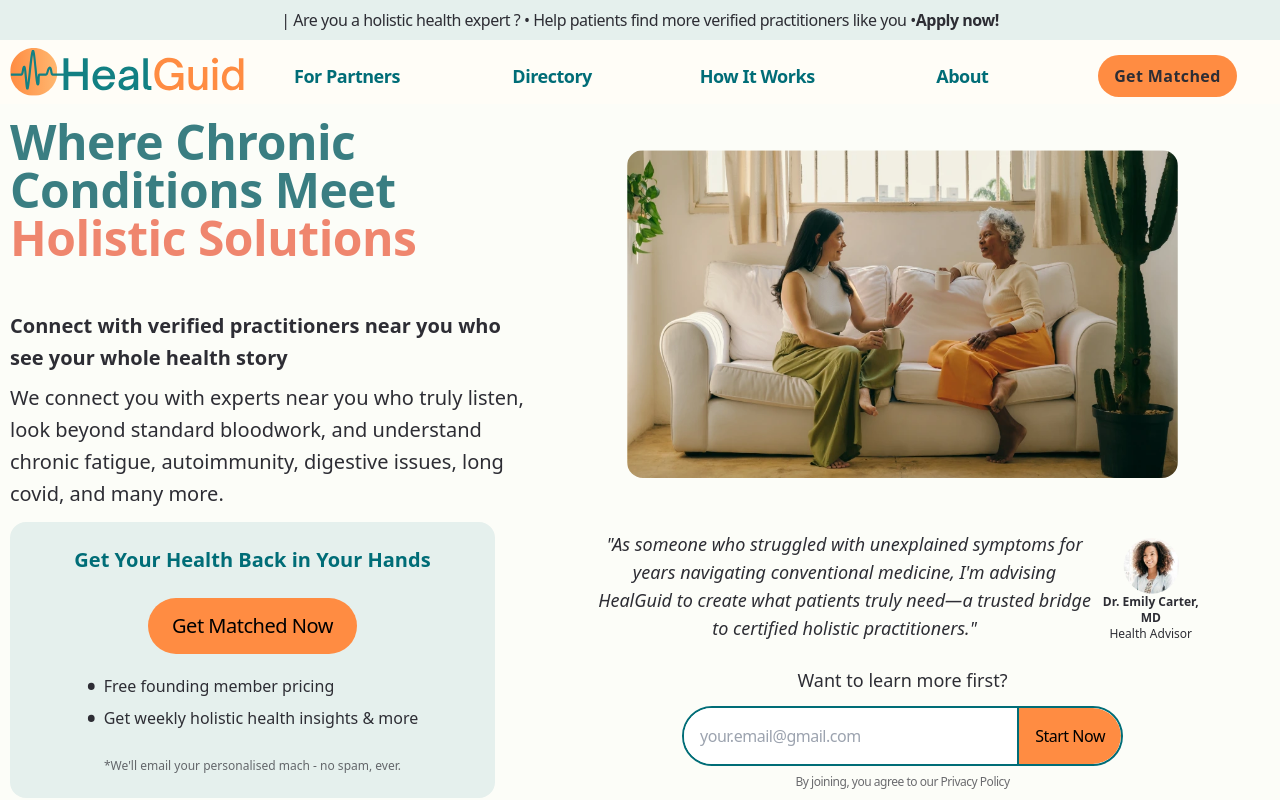
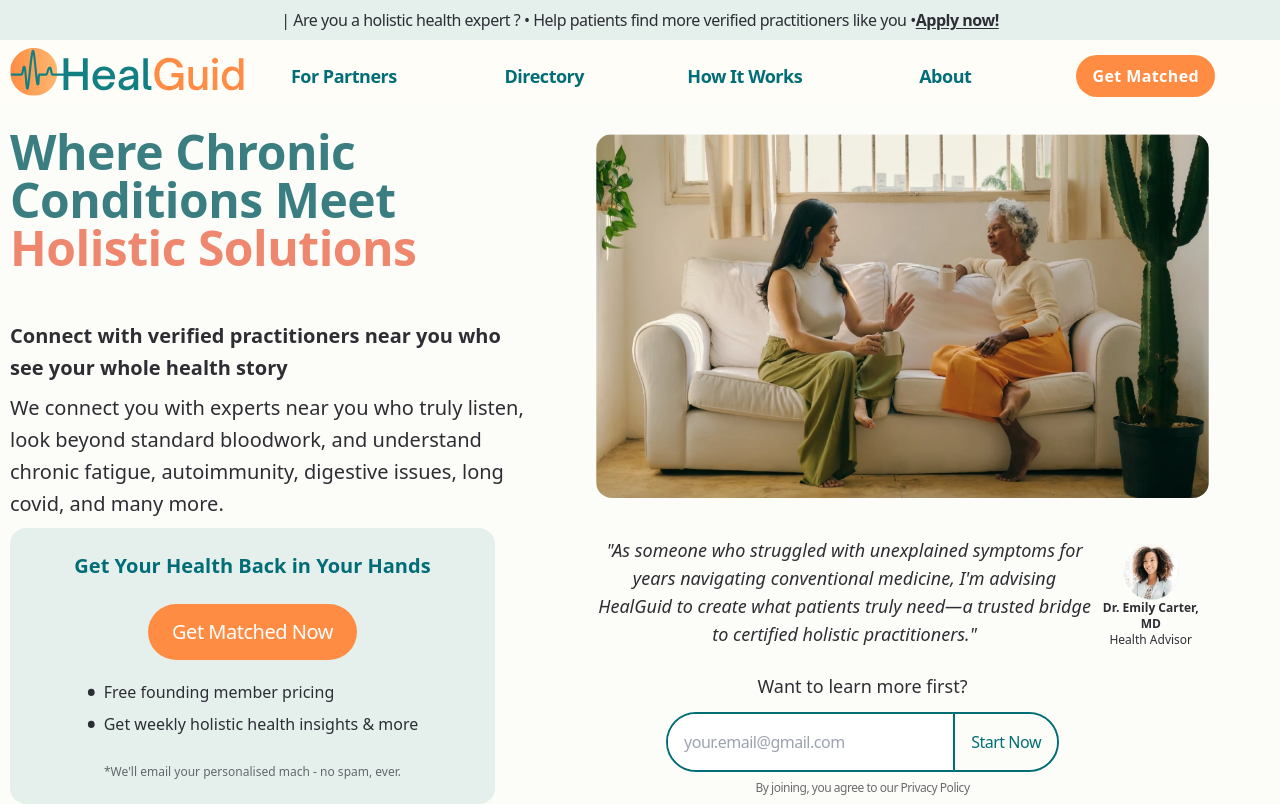
Before and after one commit to Danielvermel/helaguid-next, a Next.js app: page / in a window 1280 px wide. Shown: the top 804 px of the page. Built offline with nearby package versions, Linux system fonts and the light colour scheme.

Commit message:
fix some issues on css

```diff
--- a/src/components/sections/Header.jsx
+++ b/src/components/sections/Header.jsx
@@ -142,11 +142,11 @@ const Header = ({ data }) => {
                 className={clsx(
                     "fixed xs:bg-b13 top-0 left-0 z-10 w-full transition-all duration-500 max-lg:py-4 max-sm:py-0",
                     hasScrolled ? "pt-2 pb-2" : "",
-                    data?.type?.includes("partner") ? "pt-6 pb-6" : "pt-12 pb-0",
+                    data?.type?.includes("partner") ? "pt-12 pb-0" : "pt-12 pb-0",
                     hasScrolled && "backdrop-blur-[24px] shadow-box"
                 )}
             >
-                <div className="container flex h-14 items-center max-lg:px-5">
+                <div className="container flex h-14 items-center max-lg:px-5 lg:pr-6 2xl:pr-12">
                     <a className="max-lg:flex-1 cursor-pointer z-2" href="/">
                         <Head>
                             <script type="application/ld+json">{JSON.stringify(jsonLdHeader.logo)}</script>
@@ -176,7 +176,7 @@ const Header = ({ data }) => {
                                     <li className="nav-li">
                                         <Button
                                             containerClassName="bg-s1 m-6 mx-0"
-                                            textClassName="tracking-wide font-bold"
+                                            textClassName="tracking-wide font-bold text-white"
                                             href={
                                                 data?.type?.includes("client")
                                                     ? "https://book.healguid.com/book-consultation"
@@ -196,8 +196,8 @@ const Header = ({ data }) => {
 
                     <Button
                         containerClassName="bg-s1 m-0 text-sm text-white sm:hidden"
-                        textClassName="tracking-wide font-bold px-2 p-0"
-                        textContainerClassName="min-h-[32px]"
+                        textClassName="tracking-wide font-bold p-0 text-sm"
+                        textContainerClassName="min-h-[32px] px-2 mx-0"
                         href={
                             data?.type?.includes("client")
                                 ? "https://book.healguid.com/book-consultation"
--- a/src/components/sections/Hero.jsx
+++ b/src/components/sections/Hero.jsx
@@ -107,12 +107,12 @@ const Hero = ({ data, func }) => {
     return (
         <section
             id="hero"
-            className="relative flex flex-col justify-center xl:pt-16 2xl:pt-4 min-h-lvh max-lg:pb-16 max-sm:pb-6 max-lg:pt-20 max-md:pt-0 bg-b10"
+            className="relative flex flex-col justify-center xl:pt-16 2xl:pt-0 min-h-lvh max-lg:pb-16 max-sm:pb-6 max-lg:pt-20 max-md:pt-0 bg-b10"
         >
             {/* flow left to right (contain 4 + 1 divs)  */}
-            <div className="container flex flex-wrap max-md:flex-wrap justify-between lg:mt-12 items-center">
+            <div className="container flex flex-wrap max-md:flex-wrap justify-between lg:mt-12 2xl:mt-0 items-center">
                 {/* 1. Main Text + Description */}
-                <div className="lg:w-5/12 max-lg:w-full max-lg:order-2 flex flex-col lg:text-container lg:justify-center max-lg:mt-8 max-lg:mb-8">
+                <div className="lg:w-5/12 max-lg:w-full max-lg:order-2 flex flex-col lg:text-container lg:justify-start max-lg:mt-8 max-lg:mb-8 lg:pt-4">
                     <h1
                         className="text-p4 md:font-semibold max-md:font-medium
                                         max-sm:text-3xl max-xs:text-sm max-md:text-4xl md:text-5xl max-lg:h2 max-md:leading-12
@@ -137,7 +137,7 @@ const Hero = ({ data, func }) => {
                         alt={data.hero.alt}
                         loading="eager"
                         decoding="async"
-                        className="hero-image rounded-2xl max-md:mt-20 w-4/5 lg:w-4/5 xl:w-3/4 2xl:w-3/5 object-cover"
+                        className="hero-image rounded-2xl max-md:mt-24 max-lg:mt-4 max-md:w-full max-lg:w-10/12 lg:w-4/5 xl:w-10/12 2xl:w-4/5 object-cover"
                     />
                 </div>
 
@@ -156,7 +156,7 @@ const Hero = ({ data, func }) => {
                             }
                         >
                             <button
-                                className="max-md:hidden group bg-s1 hover:bg-p1 border-p1 mx-auto flex items-center justify-center font-medium md:h-14 md:w-38 max-md:h-10 max-md:w-10 text-black hover:text-white md:px-6 md:py-2 rounded-full mb-4"
+                                className="group bg-s1 hover:bg-p1 border-p1 mx-auto flex items-center justify-center font-medium md:h-14 md:w-38 max-md:h-10 max-md:w-56 text-white  md:px-6 md:py-2 rounded-full mb-4"
                                 aria-label="Submit button with arrow icon to join the HealGuid mailing list."
                             >
                                 <span className="md:text-xl transition-transform duration-200 ease-in-out group-hover:scale-110">
@@ -174,13 +174,9 @@ const Hero = ({ data, func }) => {
                                     </li>
                                     <li className="flex items-center">
                                         <span className="mr-2 font-semibold text-2xl">•</span>
-                                        <span className="max-md:text-sm">
-                                            Join the #1 Holistic Community in the UK
-                                        </span>
+                                        <span className="max-md:text-sm">Join the #1 Holistic Community in the UK</span>
                                     </li>
-                                    <li className="text-red-800 mt-2 text-center">
-                                        Only 27 founding spots remaining
-                                    </li>
+                                    <li className="text-red-800 mt-2 text-center">Only 27 founding spots remaining</li>
                                 </ul>
                             </div>
                         )}
@@ -242,14 +238,24 @@ const Hero = ({ data, func }) => {
                                 </div>
                             </>
                         )} */}
+                        <div className="lg:mr-20">
                             <div className="flex flex-wrap lg:justify-center items-center lg:mt-auto max-lg:mt-8 w-full">
-                            <span className="basis-auto text-lg max-lg:justify-center max-lg:mb-4 tracking-2 mb-3 mt-4 text-center w-full">
+                                <span
+                                    className={`
+                                    text-lg max-lg:justify-center max-lg:mb-4 tracking-2 mb-3 mt-4 text-center w-full
+                                    ${
+                                        data.type.includes("partner")
+                                            ? "lg:basis-1/2 lg:my-4 max-lg:basis-full"
+                                            : "basis-full"
+                                    }
+                                `}
+                                >
                                     Want to learn more first?
                                 </span>
                                 <div
-                                className={`flex rounded-full overflow-hidden mx-auto bg-white max-md:w-full
+                                    className={`flex rounded-full overflow-hidden mx-auto bg-transparent
                                 ${!isEmailValid ? "border-rose-600 border-1" : ""}
-                                ${data.type.includes("client") ? "border-p1 border-2  md:w-3/5" : ""}`}
+                                ${data.type.includes("client") ? "border-p1 border-2 basis-3/5" : "lg:my-4"}`}
                                 >
                                     {data.type.includes("client") ? (
                                         <>
@@ -257,15 +263,15 @@ const Hero = ({ data, func }) => {
                                                 type="email"
                                                 placeholder="your.email@gmail.com"
                                                 aria-label="Input field to enter email address for exclusive updates about HealGuid's launch."
-                                            className={`flex-1 px-4 py-2 text-gray-600 bg-white ${
-                                                !isEmailValid ? "border-rose-600 border-1" : " outline-none"
-                                            } `}
+                                                className={`flex-1 px-4 py-2 text-gray-600 bg-white
+                                                ${!isEmailValid ? "border-rose-600 border-1" : " outline-none"}
+                                            `}
                                                 name="email"
                                                 onChange={handleChange}
                                             />
                                             <div dir="rtl">
                                                 <button
-                                                className="max-md:hidden group bg-s1 hover:bg-p1 border-l-2 border-p1 md:h-14 md:w-38 max-md:h-10 max-md:w-10 text-black hover:text-white md:px-4 md:py-2 rounded-s-full "
+                                                    className="max-md:hidden group bg-b10 hover:bg-p1 border-l-2 border-p1 md:h-14 md:w-38 max-md:h-10 max-md:w-10  text-p1 hover:text-white md:px-4 md:py-2 rounded-s-full "
                                                     onClick={handleSubmitForm}
                                                     aria-label="Submit button with arrow icon to join the HealGuid mailing list."
                                                 >
@@ -276,10 +282,9 @@ const Hero = ({ data, func }) => {
                                             </div>
                                         </>
                                     ) : (
-                                    <>
-                                        <a className="" href="https://calendly.com/healguid/healguid-partner-discovery">
+                                        <a href="https://calendly.com/healguid/healguid-partner-discovery">
                                             <button
-                                                className=" max-md:hidden group bg-transparent border-2 border-p1 text-p1 hover:bg-p1 hover:text-white md:h-14 md:px-8 rounded-full font-semibold mx-auto flex items-center justify-center font-medium hover:text-black md:px-8 md:py-2 rounded-full "
+                                                className="group bg-b10 hover:bg-p1 border-p1 border-2 text-p1 hover:text-white mx-auto flex items-center justify-center font-medium md:h-14 md:w-38 max-md:h-10 max-md:w-60  md:px-8 md:py-2 rounded-full"
                                                 aria-label="Submit button with arrow icon to join the HealGuid mailing list."
                                             >
                                                 <span className="md:text-xl transition-transform duration-200 ease-in-out group-hover:scale-110">
@@ -287,20 +292,20 @@ const Hero = ({ data, func }) => {
                                                 </span>
                                             </button>
                                         </a>
-                                    </>
                                     )}
                                 </div>
+                                {data.type.includes("client") && (
+                                    <div className="basis-full flex justify-center">
                                         <button
-                                className="group md:hidden text-sm bg-s1 h-10 w-44 mx-auto text-white rounded-full hover:bg-p1 my-2"
+                                            className="group md:hidden text-sm bg-p1 h-10 w-28 mx-auto text-white rounded-full hover:bg-p1 my-2"
                                             onClick={handleSubmitForm}
                                         >
                                             <span className="group/arrow-2 text-base transition-transform duration-200 ease-in-out group-hover:scale-110 inline-block">
-                                    <span className="mr-3">
-                                        {data.type.includes("partner") ? "Secure Your Spot" : "Get Early Access"}
-                                    </span>
-                                    ➔
+                                                <span className="">Start Now</span>
                                             </span>
                                         </button>
+                                    </div>
+                                )}
 
                                 {!isEmailValid && (
                                     <span className="text-sm text-rose-600 w-full text-center mt-2">
@@ -312,6 +317,7 @@ const Hero = ({ data, func }) => {
                                 <span className="text-xs block opacity-70 text-center w-full mt-2">
                                     {data.hero.newsletter.privacyPolicy}
                                 </span>
+                            </div>
                         </div>
                     </div>
                 </div>
--- a/src/components/sections/HowItWorks.jsx
+++ b/src/components/sections/HowItWorks.jsx
@@ -182,12 +182,12 @@ const HowItWorks = ({ data, func }) => {
                                         bgColor
                                     )}
                                 >
-                                    {reasons.map(({ id: reasonId, description }) => (
+                                    {reasons.map(({ id: reasonId, description, point }) => (
                                         <li
                                             key={description + reasonId}
                                             className="text-base md:mb-3 max-md:mb-1 tracking-2 text-gray-800"
                                         >
-                                            <span className="font-semibold"> </span>
+                                            <span className="font-semibold">{point} </span>
                                             {description}
                                         </li>
                                     ))}
--- a/src/components/ui/Banner.jsx
+++ b/src/components/ui/Banner.jsx
@@ -20,14 +20,16 @@ const Banner = ({ data }) => {
     return (
         <div
             className={clsx(
-                " z-40 w-full py-2 max-lg:hidden transition-all duration-300 ease-in-out",
-                data.type.includes("client") ? "bg-b11" : "bg-b12",
+                "z-40 w-full py-2 max-lg:hidden transition-all duration-300 ease-in-out",
+                data.type.includes("client") ? "bg-b11" : "",
                 hasScrolled ? "sticky -top-5 -translate-y-5 shadow-md" : "fixed -translate-y-0"
             )}
         >
             <span className="flex justify-center text-base">
                 {data.banner.text}
-                <strong>{data.banner.boldText}</strong>
+                <a href="https://book.healguid.com/apply">
+                    <strong className="underline underline-offset-2">{data.banner.boldText}</strong>
+                </a>
             </span>
         </div>
     );
--- a/src/pages/_app.jsx
+++ b/src/pages/_app.jsx
@@ -406,11 +406,8 @@ function MyApp({ Component, pageProps }) {
                 'analytics_storage': 'denied', // Allow analytics by default
                 'functionality_storage': 'granted',
                 'security_storage': 'granted',
-                'wait_for_update': 500
             });
 
-            // Signal that consent has been initialized
-            dataLayer.push({'event': 'consent_initialized'});
             `,
                     }}
                 />
--- a/src/pages/partners.jsx
+++ b/src/pages/partners.jsx
@@ -150,7 +150,6 @@ export default function Partners() {
                         <Newsletter type="partners" onClose={handleCloseModal} />
                     </Modal>
                 )}
-                {/* <Banner data={{ banner, type: "partners" }} /> */}
                 <Header data={{ menus, type: "partners" }} />
                 <Hero data={{ hero, type: "partners", isModalOpen, isSafari }} func={{ handleOpenModal }} />
                 {/* <HeroPartner data={{ hero, isModalOpen, isSafari }} func={{ handleOpenModal }} /> */}
```
Lines whose indentation alone changed are shown as unchanged.
